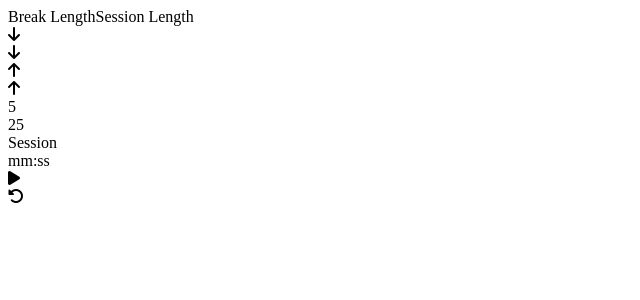
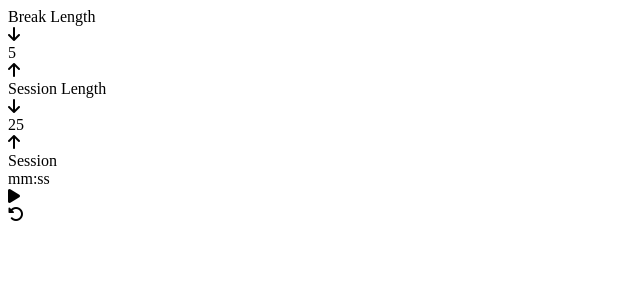
Before and after one commit to GuuStudio/25-5, a React (Vite) app: page / in a window 1280 px wide. Shown: the top 300 px of the page, without its empty margins (0-640 px from the left). Built offline with nearby package versions, Linux system fonts and the light colour scheme.

Commit message:
rearranged elenents for better grouping

```diff
--- a/src/App.jsx
+++ b/src/App.jsx
@@ -4,13 +4,13 @@ function App() {
   return (
     <div>
       <label id="break-label">Break Length</label>
+      <div id="break-decrement"><i className="fa-solid fa-arrow-down"></i></div>
+      <div id="break-length">5</div>
+      <div id="break-increment"><i className="fa-solid fa-arrow-up"></i></div>
       <label id="session-label">Session Length</label>
-      <div id="break-decrement"><i className="fa-solid fa-arrow-down"></i></div>
       <div id="session-decrement"><i className="fa-solid fa-arrow-down"></i></div>
-      <div id="break-increment"><i className="fa-solid fa-arrow-up"></i></div>
+      <div id="session-lenght">25</div>
       <div id="session-increment"><i className="fa-solid fa-arrow-up"></i></div>
-      <div id="break-length">5</div>
-      <div id="session-lenght">25</div>
       <div id="timer-label">Session</div>
       <div id="time-left">mm:ss</div>
       <div id="start-stop"><i class="fa-solid fa-play"></i></div>
```
